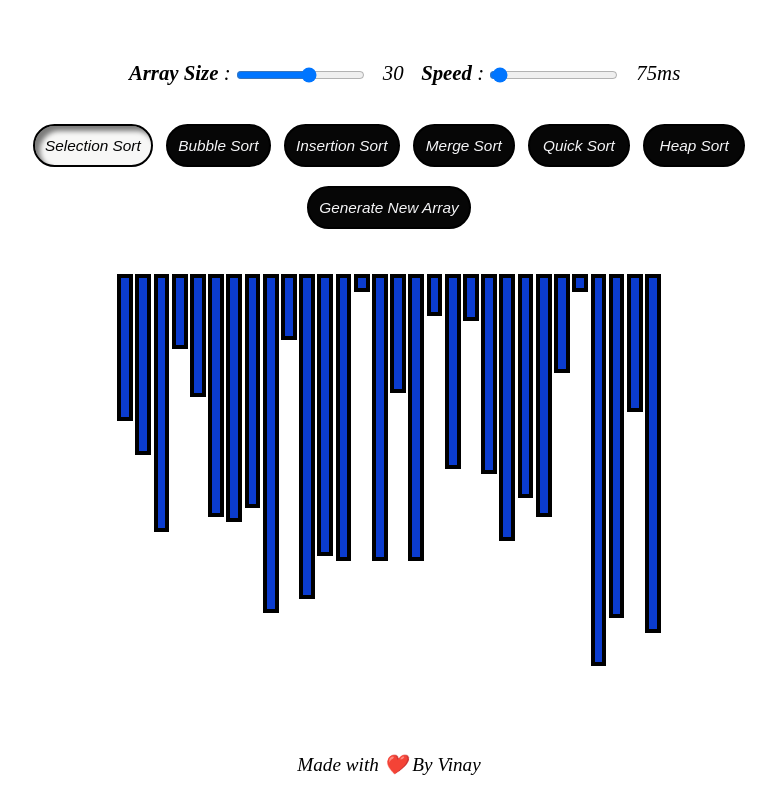
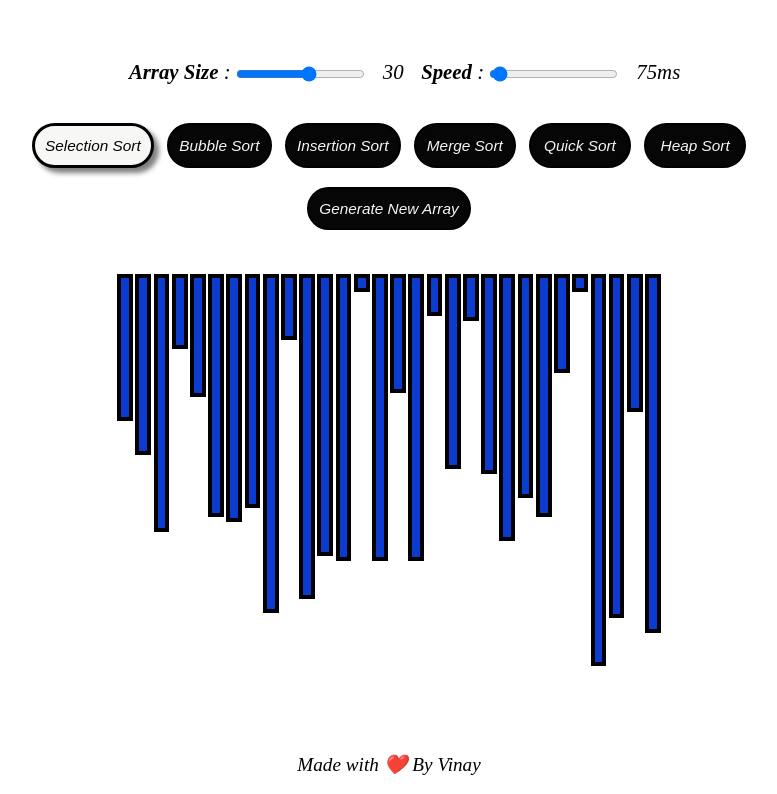
Before and after one commit to vinay7330/sorting-algo-visualizer, a plain HTML site: page index.html in a window 1280 px wide. In both pictures the pointer is over the input "Selection Sort". Shown: the part 60-854 px from the top of the page, without its empty margins (251-1028 px from the left). Drawn offline with Linux system fonts and the light colour scheme.

Commit message:
adjusted shadow effect for buttons

```diff
--- a/index.css
+++ b/index.css
@@ -82,8 +82,8 @@ button:hover {
 	min-width: 8vw;
     cursor: pointer;
     color: #060606;
-    border: 2px solid black;
-    box-shadow: inset 5px 5px 5px rgba(0,0,0,0.5);
+    border: 3px solid black;
+    box-shadow:5px 5px 5px rgba(0,0,0,0.5);
 }
 
 input[type="button"]:disabled, input[type="range"]:disabled{
```
